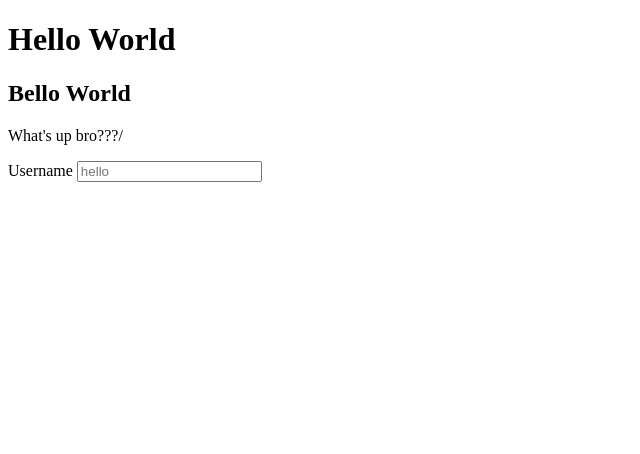
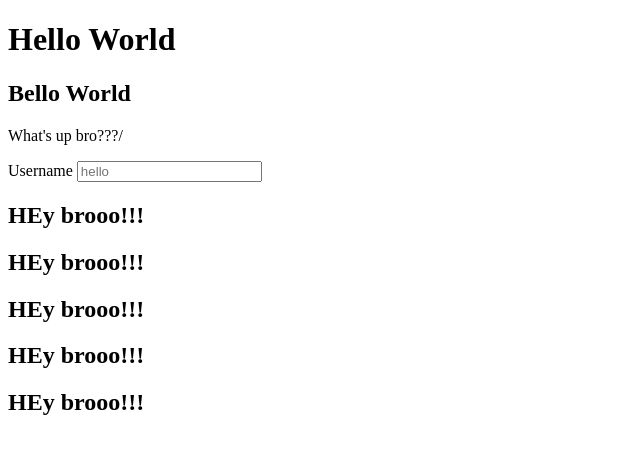
Before and after one commit to asthagupta1996/MileageCalculatorApp, a plain HTML site: page index.html in a window 1280 px wide. Shown: the whole page, without its empty margins (0-640 px from the left). Drawn offline with Linux system fonts and the light colour scheme.

```diff
--- a/index.html
+++ b/index.html
@@ -17,5 +17,11 @@
         <input type="text" placeholder="hello">
     </div>
 
+    <h2>HEy brooo!!!</h2>
+    <h2>HEy brooo!!!</h2>
+    <h2>HEy brooo!!!</h2>
+    <h2>HEy brooo!!!</h2>
+    <h2>HEy brooo!!!</h2>
+
 </body>
 </html>
```
